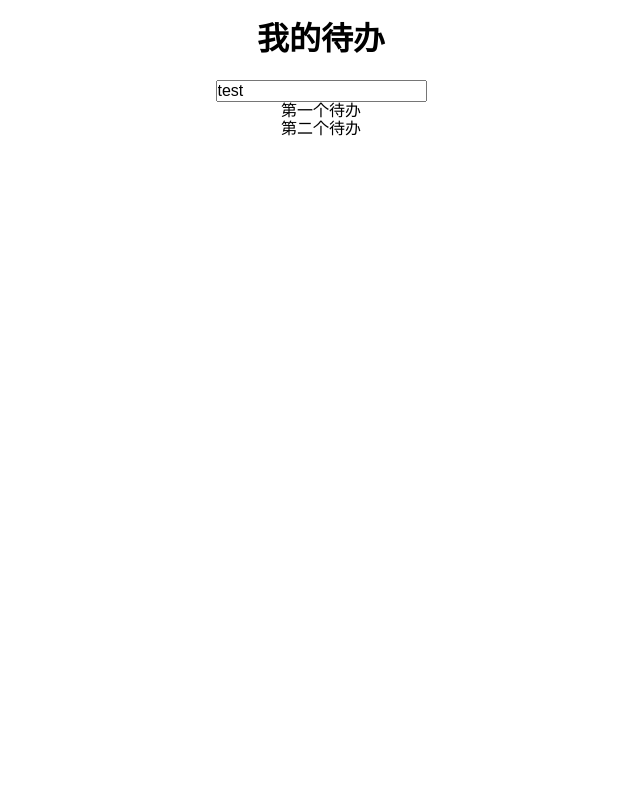
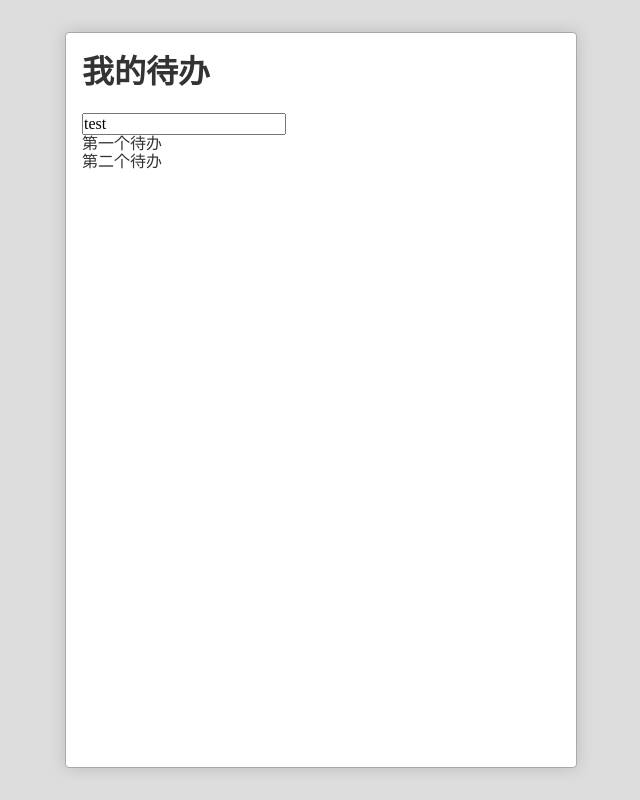
Before and after one commit to SageSanyue/reactTest1.0, a React (Create React App) app: page / in a window 1280 px wide. Shown: the whole page, without its empty margins (319-959 px from the left). Built offline with nearby package versions, Linux system fonts and the light colour scheme.

Commit message:
更新样式

```diff
--- a/src/App.css
+++ b/src/App.css
@@ -1,28 +1,11 @@
 .App {
-  text-align: center;
+  color: #333;
+  border: 1px solid #aaa;
+  border-radius: 4px;
+  background: white;
+  margin: 2em;
+  padding: 0 1em;
+  min-height: 20em;
+  min-width: 32em;
+  box-shadow: 0 0 1em hsla(0,0%,0%,0.15);
 }
-
-.App-logo {
-  animation: App-logo-spin infinite 20s linear;
-  height: 80px;
-}
-
-.App-header {
-  background-color: #222;
-  height: 150px;
-  padding: 20px;
-  color: white;
-}
-
-.App-title {
-  font-size: 1.5em;
-}
-
-.App-intro {
-  font-size: large;
-}
-
-@keyframes App-logo-spin {
-  from { transform: rotate(0deg); }
-  to { transform: rotate(360deg); }
-}
--- a/src/index.css
+++ b/src/index.css
@@ -1,5 +1,8 @@
 body {
-  margin: 0;
-  padding: 0;
-  font-family: sans-serif;
+  background: #ddd;
 }
+#root{
+  display: flex;
+  justify-content: center;
+  min-height: 100vh;
+}
```
